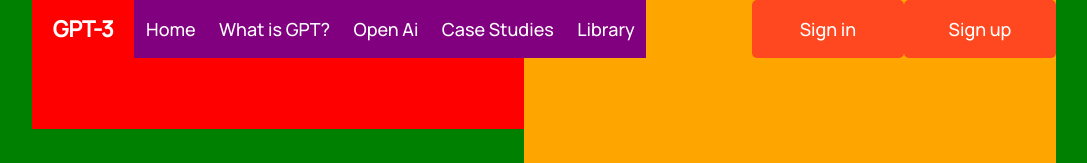
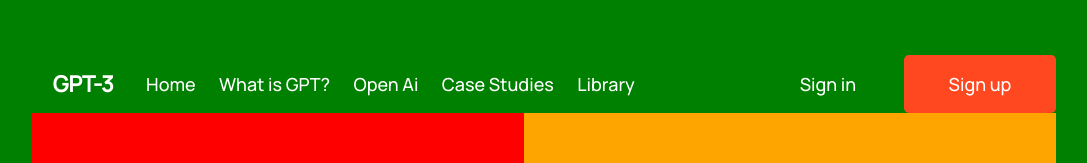
Before and after one commit to lorenzoaniel/gpt3-project, a React (Create React App) app: page / in a window 1280 px wide. Shown: the top 163 px of the page, without its empty margins (96-1183 px from the left). Built offline with nearby package versions, Linux system fonts and the light colour scheme.

Commit message:
Update Navbar.tsx

```diff
--- a/src/Sections/Navbar/Navbar.tsx
+++ b/src/Sections/Navbar/Navbar.tsx
@@ -3,38 +3,6 @@ import styled from "styled-components";
 import Logo from "../../Components/Logo/Logo";
 import Links from "../../Components/Links/Links";
 import Button from "../../Components/Button/Button";
-
-const NavbarContainer = styled.div`
-	background-color: red;
-	height: 58px;
-	width: 100%;
-
-	display: flex;
-`;
-
-const NavbarLogoMiniContainer = styled.div`
-	height: 100%;
-	width: 10%;
-`;
-
-const NavbarLinksMiniContainer = styled.div`
-	background-color: purple;
-	height: 100%;
-	width: 50%;
-
-	display: flex;
-	justify-content: space-around;
-	align-items: center;
-`;
-
-const NavbarButtonMiniContainer = styled.div`
-	background-color: orange;
-	height: 100%;
-	width: 40%;
-
-	display: flex;
-	justify-content: flex-end;
-`;
 
 function Navbar() {
 	return (
@@ -50,11 +18,41 @@ function Navbar() {
 				<Links linkNameProp={"Library"} variant={"navStyle"} />
 			</NavbarLinksMiniContainer>
 			<NavbarButtonMiniContainer>
-				<Button buttonNameProp={"Sign in"} variant={"navStyle"} />
+				<Button buttonNameProp={"Sign in"} variant={"navStyleTransparent"} />
 				<Button buttonNameProp={"Sign up"} variant={"navStyle"} />
 			</NavbarButtonMiniContainer>
 		</NavbarContainer>
 	);
 }
 
+const NavbarContainer = styled.nav`
+	height: 58px;
+	width: 100%;
+
+	display: flex;
+	margin-top: 55px;
+`;
+
+const NavbarLogoMiniContainer = styled.div`
+	height: 100%;
+	width: 10%;
+`;
+
+const NavbarLinksMiniContainer = styled.div`
+	height: 100%;
+	width: 50%;
+
+	display: flex;
+	justify-content: space-around;
+	align-items: center;
+`;
+
+const NavbarButtonMiniContainer = styled.div`
+	height: 100%;
+	width: 40%;
+
+	display: flex;
+	justify-content: flex-end;
+`;
+
 export default Navbar;
```
